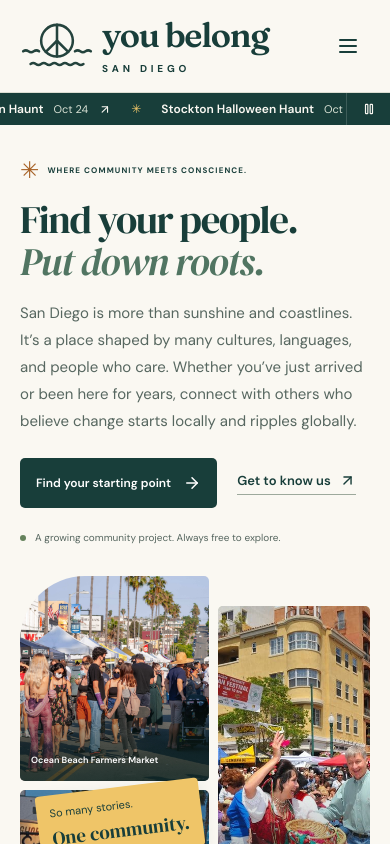
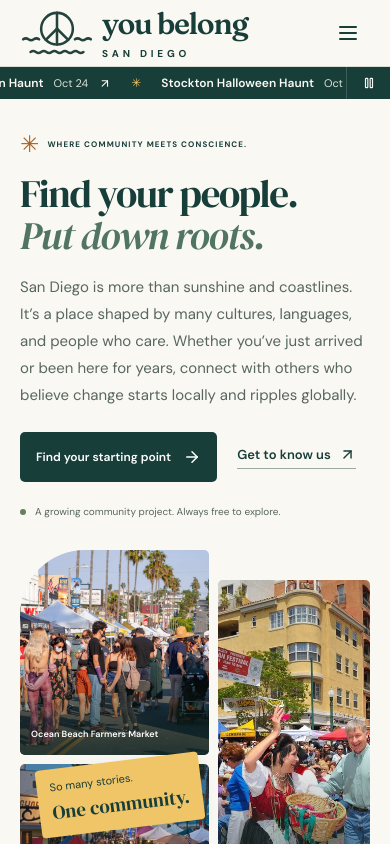
Before and after one commit to avafrohna/you-belong, a React (Vite) app: page / in a window 390 px wide. Shown: the top 844 px of the page. Built offline with nearby package versions, Linux system fonts and the light colour scheme.

Commit message:
Slim the site header while preserving the logo symbol size

```diff
--- a/src/styles.css
+++ b/src/styles.css
@@ -150,7 +150,7 @@
   justify-content: space-between;
   align-items: center;
   gap: 30px;
-  min-height: 104px;
+  min-height: 76px;
 }
 .brand {
   display: inline-flex;
@@ -175,6 +175,9 @@
   letter-spacing: -1.3px;
   line-height: 1.1;
   font-weight: 600;
+}
+.site-header .brand strong {
+  font-size: 34px;
 }
 .brand small {
   font-size: 11px;
@@ -1145,7 +1148,7 @@
     width: calc(100% - 44px);
   }
   .nav-shell {
-    min-height: 96px;
+    min-height: 68px;
   }
   .desktop-nav {
     display: none;
@@ -1158,6 +1161,9 @@
   }
   .brand strong {
     font-size: 34px;
+  }
+  .site-header .brand strong {
+    font-size: 30px;
   }
   .brand img {
     width: 74px;
@@ -1294,11 +1300,14 @@
     width: calc(100% - 40px);
   }
   .nav-shell {
-    min-height: 92px;
+    min-height: 66px;
     gap: 12px;
   }
   .brand strong {
     font-size: clamp(30px, 8.72vw, 34px);
+  }
+  .site-header .brand strong {
+    font-size: clamp(26px, 7.7vw, 30px);
   }
   .desktop-nav {
     display: none;
```
